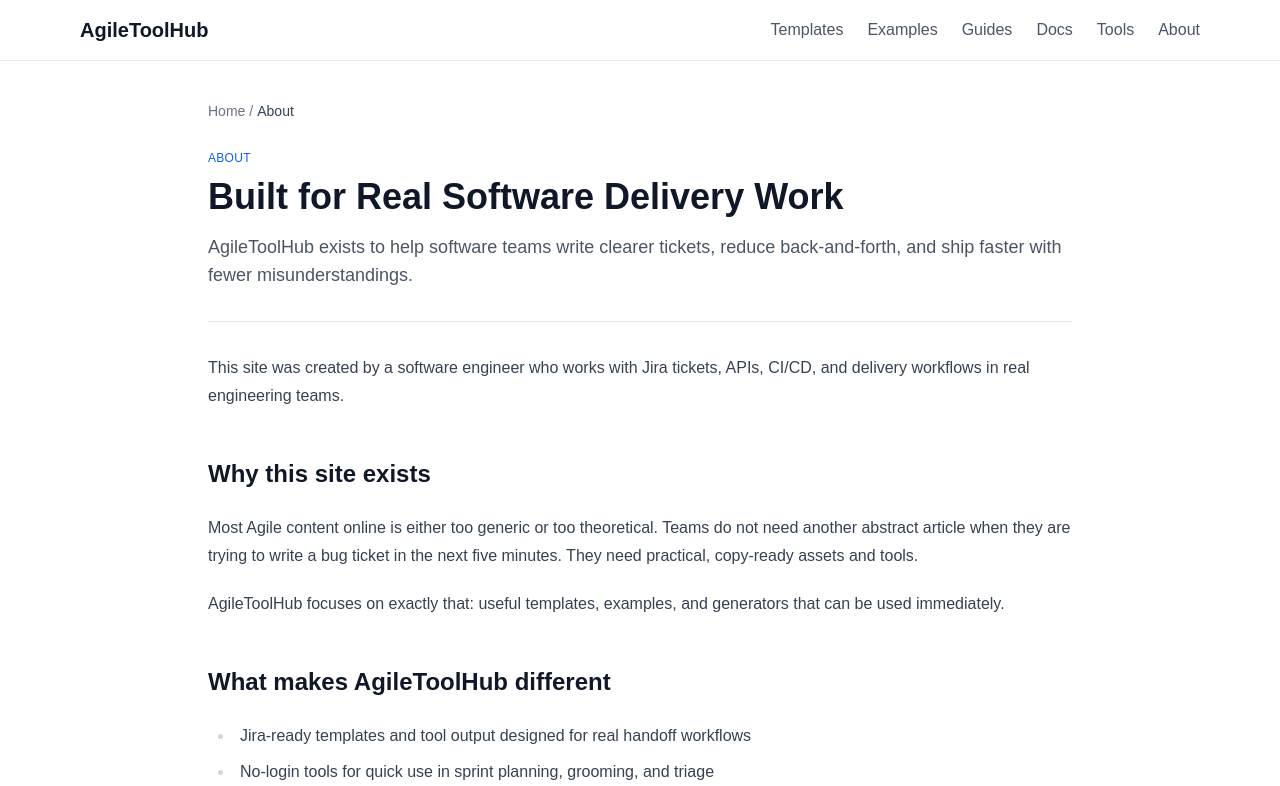
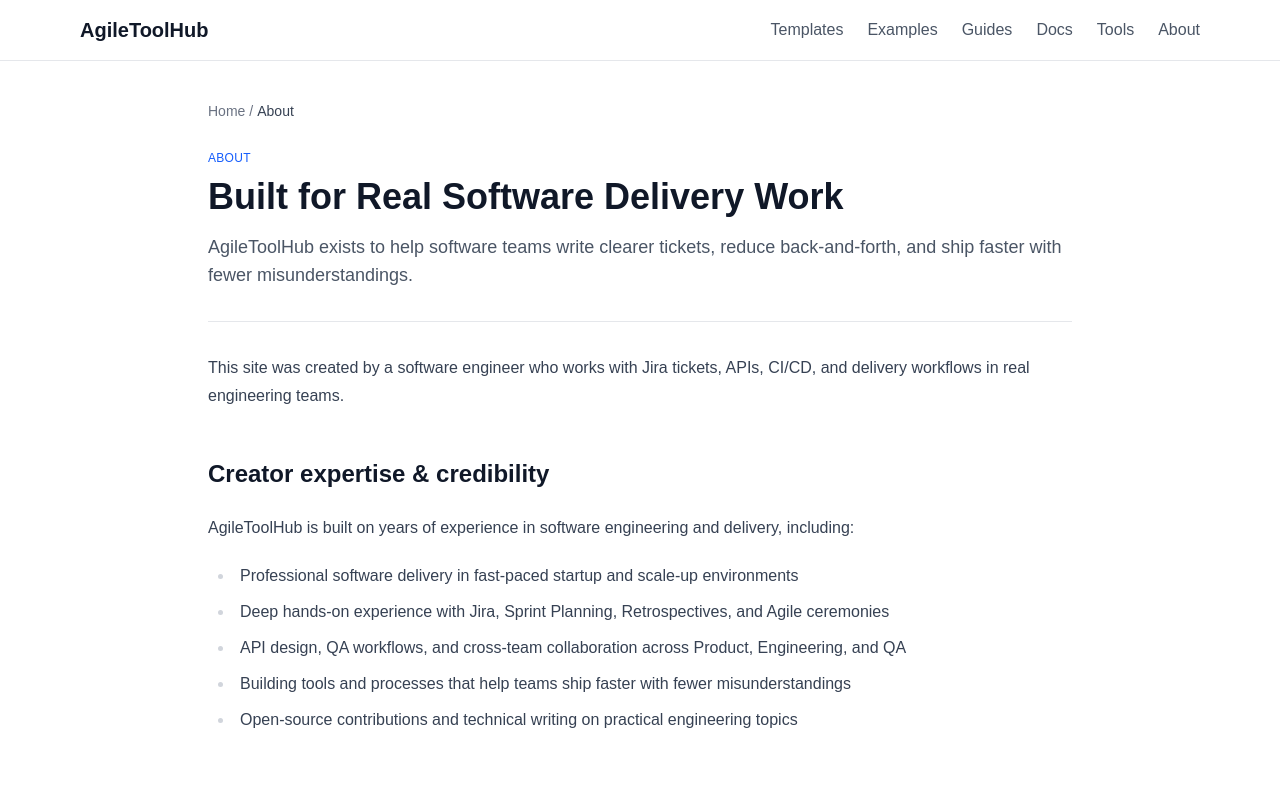
Before and after one commit to ahmedul/agile-tool-hub, a Next.js app: page /about in a window 1280 px wide. Shown: the top 786 px of the page. Built offline with nearby package versions, Linux system fonts and the light colour scheme; no server answers.

Commit message:
seo: enhance Organization schema and About page for knowledge panel optimization

```diff
--- a/src/app/about/page.tsx
+++ b/src/app/about/page.tsx
@@ -1,16 +1,35 @@
 import type { Metadata } from "next";
 import Link from "next/link";
 import Breadcrumbs from "@/components/Breadcrumbs";
+import JsonLd from "@/components/JsonLd";
+import { buildOrganizationSchema, buildMetadata } from "@/lib/seo";
 
 export const metadata: Metadata = {
-  title: "About",
-  description:
-    "Why AgileToolHub exists: practical Jira-ready templates and tools for software teams that need cleaner tickets and smoother delivery.",
+  ...buildMetadata({
+    title: "About AgileToolHub — Practical Agile & Jira Templates for Engineering Teams",
+    description:
+      "Why AgileToolHub exists: practical Jira-ready templates and tools for software teams that need clearer tickets, better acceptance criteria, and smoother delivery.",
+    keywords: [
+      "about agile tool hub",
+      "agile templates",
+      "jira best practices",
+      "software delivery",
+      "agile tools",
+    ],
+    canonical: "https://agiletoolhub.com/about",
+  }),
+  title: {
+    absolute: "About AgileToolHub — Practical Agile & Jira Templates for Engineering Teams",
+  },
 };
 
 export default function AboutPage() {
+  const organizationSchema = buildOrganizationSchema();
+
   return (
-    <div className="max-w-4xl mx-auto px-4 py-10">
+    <>
+      <JsonLd data={organizationSchema} />
+      <div className="max-w-4xl mx-auto px-4 py-10">
       <Breadcrumbs items={[{ label: "About" }]} />
 
       <span className="text-xs font-medium text-blue-600 uppercase tracking-wide">About</span>
@@ -27,6 +46,19 @@ export default function AboutPage() {
           This site was created by a software engineer who works with Jira tickets, APIs,
           CI/CD, and delivery workflows in real engineering teams.
         </p>
+
+        <h2>Creator expertise & credibility</h2>
+        <p>
+          AgileToolHub is built on years of experience in software engineering and delivery,
+          including:
+        </p>
+        <ul>
+          <li>Professional software delivery in fast-paced startup and scale-up environments</li>
+          <li>Deep hands-on experience with Jira, Sprint Planning, Retrospectives, and Agile ceremonies</li>
+          <li>API design, QA workflows, and cross-team collaboration across Product, Engineering, and QA</li>
+          <li>Building tools and processes that help teams ship faster with fewer misunderstandings</li>
+          <li>Open-source contributions and technical writing on practical engineering topics</li>
+        </ul>
 
         <h2>Why this site exists</h2>
         <p>
@@ -109,5 +141,6 @@ export default function AboutPage() {
         </ul>
       </div>
     </div>
+    </>
   );
 }
--- a/src/lib/seo.ts
+++ b/src/lib/seo.ts
@@ -138,7 +138,7 @@ export function buildOrganizationSchema() {
     name: "AgileToolHub",
     url: "https://agiletoolhub.com",
     logo: "https://agiletoolhub.com/logo.png",
-    description: "Free Agile, Scrum, and software delivery templates and tools",
+    description: "Free Agile, Scrum, and software delivery templates and tools for engineering teams",
     sameAs: [
       "https://twitter.com/agile-tool-hub",
       "https://github.com/ahmedul/agile-tool-hub",
@@ -150,6 +150,38 @@ export function buildOrganizationSchema() {
       areaServed: "Worldwide",
       availableLanguage: ["en"],
     },
+    knowsAbout: [
+      "Agile",
+      "Scrum",
+      "Jira",
+      "User Stories",
+      "Acceptance Criteria",
+      "Sprint Planning",
+      "Retrospectives",
+      "Story Point Estimation",
+      "Software Delivery",
+      "Bug Tracking",
+      "Ticket Quality",
+    ],
+    potentialAction: [
+      {
+        "@type": "UseAction",
+        name: "Use User Story Generator",
+        target: "https://agiletoolhub.com/tools/user-story-generator",
+      },
+      {
+        "@type": "UseAction",
+        name: "Use Planning Poker",
+        target: "https://agiletoolhub.com/tools/planning-poker",
+      },
+      {
+        "@type": "UseAction",
+        name: "Use Retrospective Board",
+        target: "https://agiletoolhub.com/tools/retro-board",
+      },
+    ],
+    areaServed: "Worldwide",
+    serviceType: "Free Agile and Software Delivery Tools",
   };
 }
 
```
Also changed, not shown: 1 other file (tests, documents, lock files or other folders).
